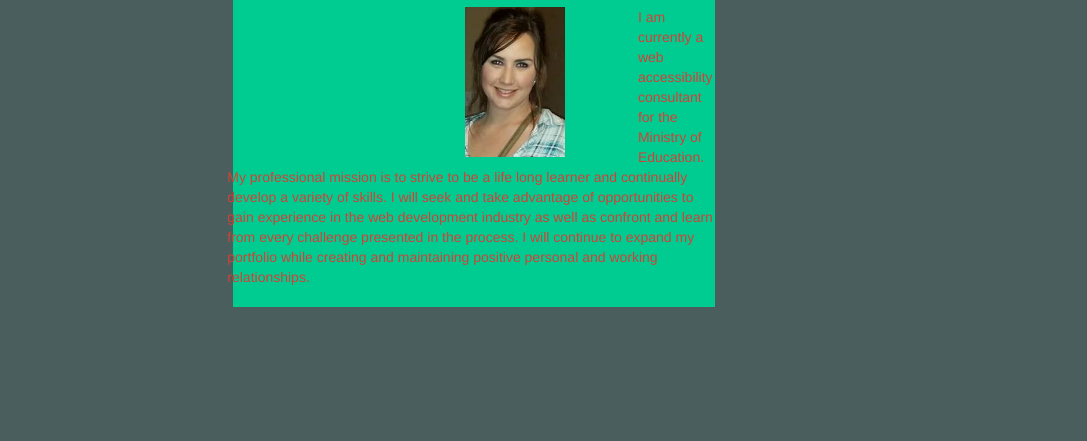
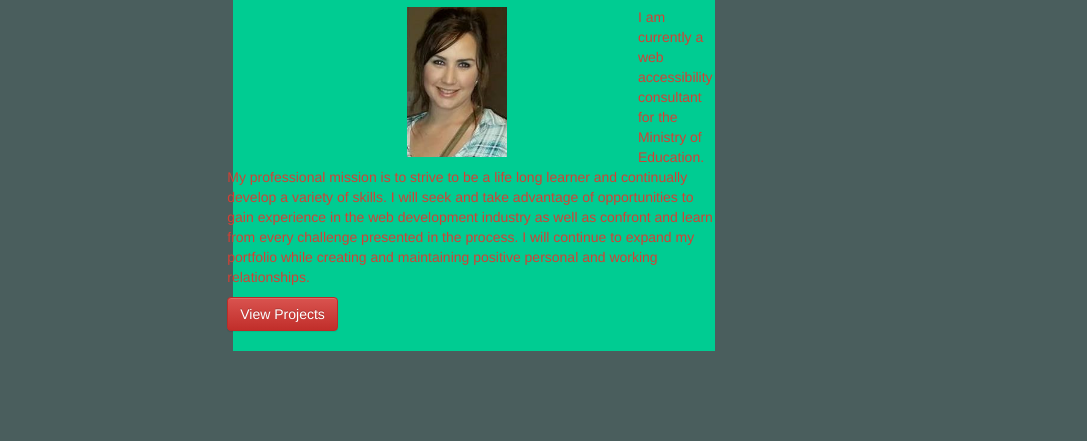
Before and after one commit to mallory13/newPortfolio, a website: page index.html in a window 1280 px wide. Shown: the part 297-738 px from the top of the page, without its empty margins (81-1168 px from the left). Drawn offline with nearby package versions, Linux system fonts and the light colour scheme; files that its build step writes are made by us from their sources; files whose address does not match are found by name; a web font is replaced by a local one.

Commit message:
add call to action index

```diff
--- a/index.html
+++ b/index.html
@@ -43,10 +43,11 @@
 
                 <h2 id="paragraph1"></h2>
                 <div class="row">
-                    <div class="col-md-6 col-md-offset-4 text-center">
+                    <div class="col-md-6 col-md-offset-4">
                         <img src="./images/profile.png" alt="profile picture of mallory steele" id="profilePic" height="150" width="100" />
                     </div>
                         <p id="paragraph2"></p>
+                        <p><a href="projects.html" class="btn btn-danger" role="button" target="_blank">View Projects</a></p>
                 </div>
 
         </div>
```
